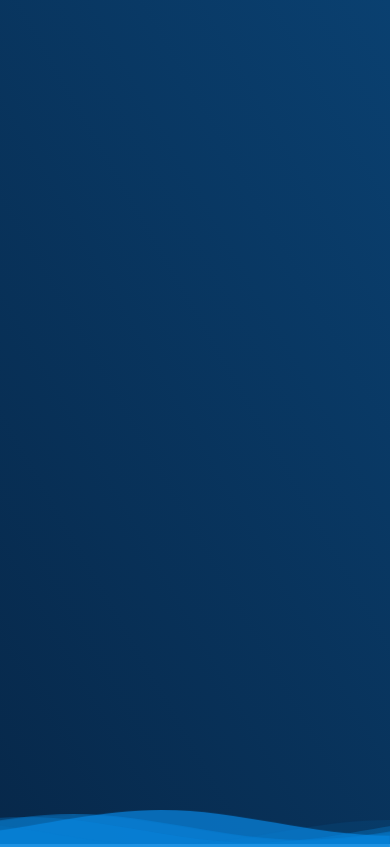
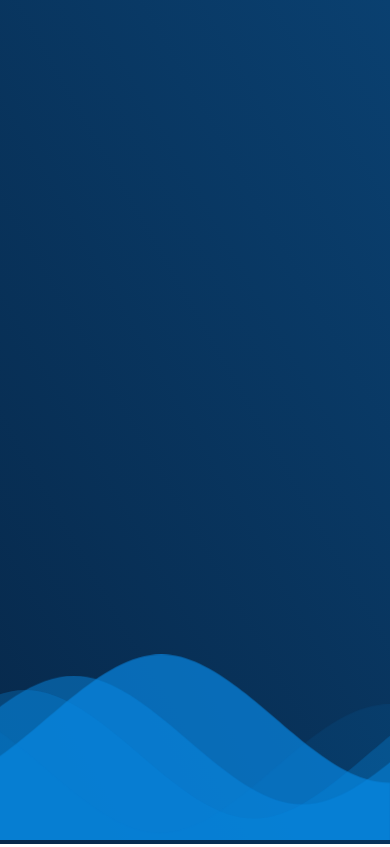
Before and after one commit to PraneethJain/FloodAlert, a plain HTML site: page index.html in a window 390 px wide. Drawn offline with Linux system fonts and the light colour scheme.

Commit message:
better wave

```diff
--- a/style.css
+++ b/style.css
@@ -11,7 +11,6 @@
   display: flex;
   flex-direction: column;
   justify-content: space-between;
-  /* color: white; */
 }
 
 .content {
@@ -27,12 +26,9 @@
 }
 
 .waves {
-  position: relative;
   width: 100%;
   height: 15vh;
-  margin-bottom: -7px;
-  min-height: 100px;
-  max-height: 150px;
+  min-height: 200px;
 }
 
 .parallax > use {
@@ -63,13 +59,3 @@
     transform: translate3d(85px, 0, 0);
   }
 }
-
-@media (max-width: 768px) {
-  .waves {
-    height: 40px;
-    min-height: 40px;
-  }
-  .content {
-    height: 30vh;
-  }
-}
```
